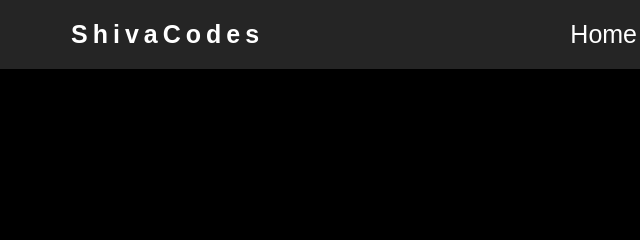
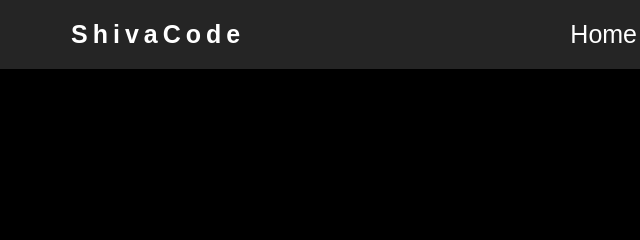
Before and after one commit to SMani0547/SMani0547.github.io, a plain HTML site: page index.html in a window 1280 px wide. Shown: the top 240 px of the page, 57-697 px from the left. Drawn offline with nearby package versions, Linux system fonts and the light colour scheme.

Commit message:
update the site

```diff
--- a/index.html
+++ b/index.html
@@ -15,7 +15,7 @@
 
         <header class="header">
 
-            <a href="#" class="logo">ShivaCodes</a>
+            <a href="#" class="logo">ShivaCode</a>
             <nav class="navbar" id="myLinks">
                 <a href="#Home" style="--i:1" class="active" >Home</a>
                 <a href="#About" style="--i:2">About</a>
```
